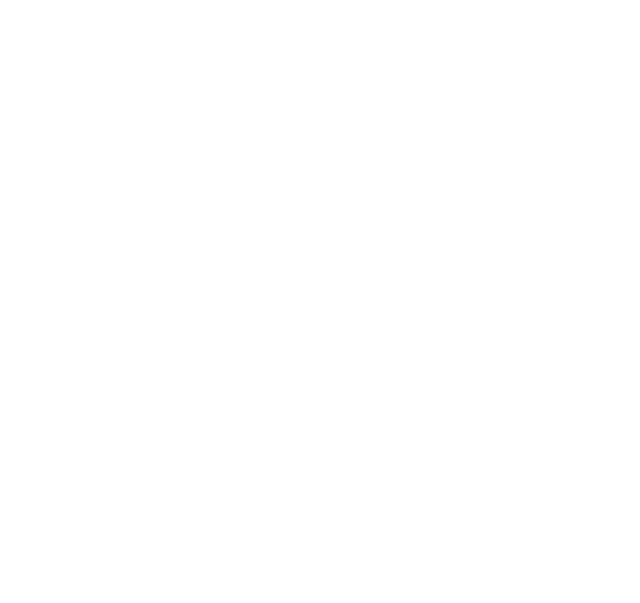
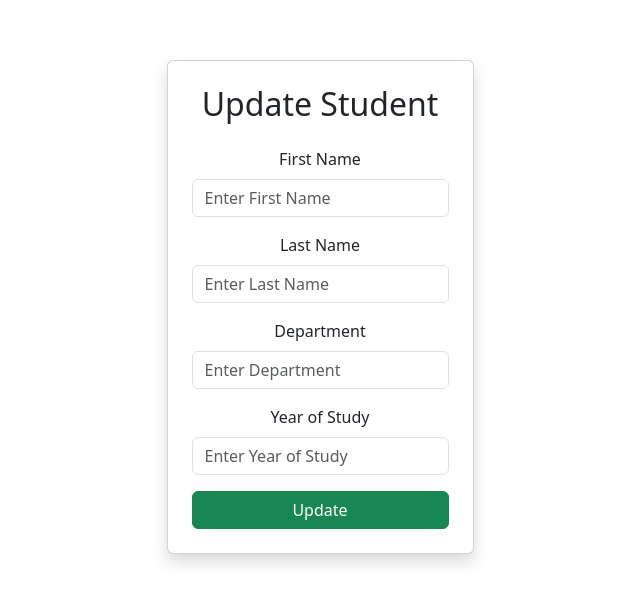
Before and after one commit to OG-Oluoch/ReactMySQL, a React (Vite) app in the folder front/: page /edit/1 in a window 1280 px wide. Before the commit this address had no page. Shown: the part 117-720 px from the top of the page, without its empty margins (320-960 px from the left). Built offline with nearby package versions, Linux system fonts and the light colour scheme.

Commit message:
added edit functionality

```diff
--- a/front/src/App.jsx
+++ b/front/src/App.jsx
@@ -5,6 +5,7 @@
 import 'bootstrap/dist/css/bootstrap.min.css'
 import Create from './Create'
 import Read from './Read'
+import Edit from './Edit'
 
 function App() {
 
@@ -14,6 +15,7 @@
     <Route path='/' element={<Home/>} />
     <Route path='/create' element={<Create/>} />
     <Route path='/read/:id' element={<Read/>} />
+    <Route path='/edit/:id' element={<Edit/>} />
 
   </Routes>
   </BrowserRouter>
--- /dev/null
+++ b/front/src/Edit.jsx
@@ -0,0 +1,45 @@
+import React from 'react'
+import { useState } from 'react'
+
+function Edit() {
+
+    const[values,setValues]=useState({
+        firstname:"",
+        lastname:"",
+        department:"",
+        year:"",
+    })
+
+  return (
+    <div className="container mt-5 d-flex justify-content-center">
+    <div className="card shadow p-4" style={{ maxWidth: "500px", width: "100%" }}>
+      <h2 className="text-center mb-4">Update Student</h2>
+      <form>
+        <div className="mb-3">
+          <label className="form-label">First Name</label>
+          <input type="text" placeholder="Enter First Name" className="form-control" onChange={e=>setValues({...values,firstname:e.target.value})}/>
+        </div>
+
+        <div className="mb-3">
+          <label className="form-label">Last Name</label>
+          <input type="text" placeholder="Enter Last Name" className="form-control" onChange={e=>setValues({...values,lastname:e.target.value})} />
+        </div>
+
+        <div className="mb-3">
+          <label className="form-label">Department</label>
+          <input type="text" placeholder="Enter Department" className="form-control" onChange={e=>setValues({...values,department:e.target.value})}/>
+        </div>
+
+        <div className="mb-3">
+          <label className="form-label">Year of Study</label>
+          <input type="text" placeholder="Enter Year of Study" className="form-control" onChange={e=>setValues({...values,year:e.target.value})}/>
+        </div>
+
+        <button className="btn btn-success w-100">Update</button>
+      </form>
+    </div>
+  </div>
+  )
+}
+
+export default Edit
--- a/front/src/Home.jsx
+++ b/front/src/Home.jsx
@@ -1,6 +1,7 @@
 import React, { useEffect, useState } from 'react';
 import axios from 'axios';
 import { Link } from 'react-router-dom';
+import 'bootstrap/dist/css/bootstrap.min.css'; // Ensure Bootstrap is imported
 
 function Home() {
   const [data, setData] = useState([]);
@@ -11,10 +12,18 @@
       .catch(err => console.log(err));
   }, []);
 
+  const handleDelete = (id) => {
+    axios.delete(`http://localhost:8080/delete/${id}`)
+      .then(() => {
+        setData(data.filter(student => student.id !== id)); // Update state
+      })
+      .catch(err => console.log(err));
+  };
+
   return (
     <div className="container mt-4">
       <h3 className="text-center mb-4">Student Info</h3>
-      <div className='d-flex justify-content-end'>
+      <div className='d-flex justify-content-end mb-3'>
         <Link to="/create" className='btn btn-success'>Create +</Link>
       </div>
       <div className="table-responsive">
@@ -38,9 +47,9 @@
                 <td>{student.department}</td>
                 <td>{student.year}</td>
                 <td>
-               <Link to={`/read/${student.id}`} className="btn btn-primary btn-sm me-2">Read</Link>
-                  <button className="btn btn-primary btn-sm me-2">Edit</button>
-                  <button className="btn btn-danger btn-sm">Delete</button>
+                  <Link to={`/read/${student.id}`} className="btn btn-primary btn-sm me-2">Read</Link>
+                  <Link to={`/edit/${student.id}`} className="btn btn-warning btn-sm me-2">Edit</Link>
+                  <button className="btn btn-danger btn-sm" onClick={() => handleDelete(student.id)}>Delete</button>
                 </td>
               </tr>
             ))}
--- a/front/src/Read.jsx
+++ b/front/src/Read.jsx
@@ -28,7 +28,7 @@
             <h3>Department: {student.department}</h3>
             <h3>Year: {student.year}</h3>
             <Link to="/" className="btn btn-primary">Back</Link>
-            <button className="btn btn-black">Edit</button>
+            <Link to={`/edit/${student.id}`} className='btn btn-info'>Edit</Link>
         </div>
     );
 }
```
